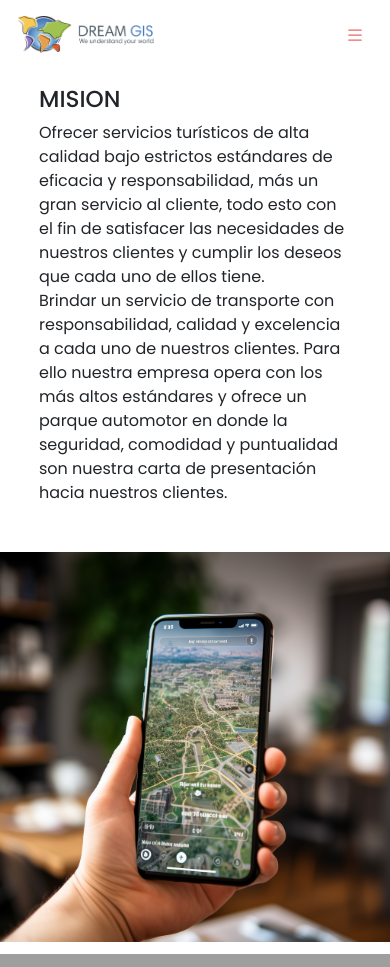
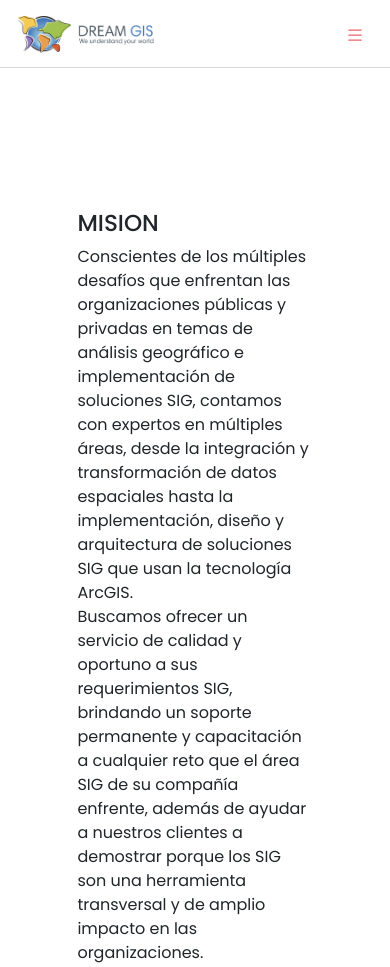
Before and after one commit to Dreamgis/dreamweb, a PHP site: page /nosotros.html in a window 390 px wide. Shown: the top 967 px of the page. Run offline with PHP 8.4, Linux system fonts and the light colour scheme; some web fonts are replaced; grey boxes are pictures that could not be loaded.

Commit message:
cambios en navegacion, estilos y contenido

```diff
--- a/css/style.css
+++ b/css/style.css
@@ -111,6 +111,7 @@ header .navegacion {
 }
 .navbar-custom-color {
   background-color: var(--blanco);
+  border-bottom: 1px solid var(--gris);
 }
 .nav-icon-color {
   color: var(--blanco);
@@ -420,11 +434,31 @@ form h2 {
 
 .contactButton {
   background-color: var(--gris);
+  background-image: url("../img/elevation1.png");
+  background-size: cover;
+  background-repeat: no-repeat;
+  background-position: center;
   height: 100%;
   display: flex;
   flex-direction: column;
   justify-content: center;
   align-items: center;
+
+  filter: gray; /* IE5+ */
+  -webkit-filter: grayscale(1); /* Webkit Nightlies & Chrome Canary */
+  -webkit-transition: all .8s ease-in-out;
+}
+
+.contactButton:hover {
+  filter: none;
+  -webkit-filter: grayscale(0);
+  -webkit-transform: scale(1.01);
+}
+
+#misionVision {
+  padding: 3em;
+  margin-top: 5em;
+  margin-bottom: 5em;
 }
 
 /*---------------------------------------------footer--------------------------------------------*/
--- a/nosotros.html
+++ b/nosotros.html
@@ -56,22 +56,22 @@
     </nav>
   </header>
   <!---------------------------------------------section------------------------------------------------->
-  <section>
+  <section id="misionVision">
     <div class="row align-items-center row-width">
       <div class="col-xs-12 col-sm-12 col-md-8 col-lg-9 mv-padding">
         <h3>MISION</h3>
         <p>
-          Ofrecer servicios turísticos de alta calidad bajo estrictos
-          estándares de eficacia y responsabilidad, más un gran servicio al
-          cliente, todo esto con el fin de satisfacer las necesidades de
-          nuestros clientes y cumplir los deseos que cada uno de ellos
-          tiene.
+          Conscientes de los múltiples desafíos que enfrentan las organizaciones
+          públicas y privadas en temas de análisis geográfico e implementación de soluciones SIG,
+          contamos con expertos en múltiples áreas, desde la integración y
+          transformación de datos espaciales hasta la implementación,
+          diseño y arquitectura de soluciones SIG que usan la tecnología ArcGIS.
           <br />
-          Brindar un servicio de transporte con responsabilidad, calidad y
-          excelencia a cada uno de nuestros clientes. Para ello nuestra
-          empresa opera con los más altos estándares y ofrece un parque
-          automotor en donde la seguridad, comodidad y puntualidad son
-          nuestra carta de presentación hacia nuestros clientes.
+          Buscamos ofrecer un servicio de calidad y oportuno a sus requerimientos SIG,
+          brindando un soporte permanente y capacitación a cualquier reto que el área SIG
+          de su compañía enfrente, además de ayudar a nuestros clientes a demostrar porque
+          los SIG son una herramienta transversal y de amplio impacto en las organizaciones.
+          <hr>
         </p>
       </div>
       <div class="col-xs-12 col-sm-12 col-md-4 col-lg-3">
@@ -80,21 +80,22 @@
     </div>
     <div class="row align-items-center row-width">
         <div class="col-xs-12 col-sm-12 col-md-4 col-lg-3">
-            <img src="img/option2.png" alt="" class="img-fluid img-margin-top" srcset="" />
+            <img src="img/elevation3.png" alt="" class="img-fluid img-margin-top" srcset="" />
         </div>
         <div class="col-xs-12 col-sm-12 col-md-8 col-lg-9 mv-padding">
           <h3>VISION</h3>
           <p>
-            Ofrecer servicios turísticos de alta calidad bajo estrictos
-            estándares de eficacia y responsabilidad, más un gran servicio al
-            cliente, todo esto con el fin de satisfacer las necesidades de
-            nuestros clientes y cumplir los deseos que cada uno de ellos
-            tiene. <br />
-            Brindar un servicio de transporte con responsabilidad, calidad y
-            excelencia a cada uno de nuestros clientes. Para ello nuestra
-            empresa opera con los más altos estándares y ofrece un parque
-            automotor en donde la seguridad, comodidad y puntualidad son
-            nuestra carta de presentación hacia nuestros clientes.
+            Conscientes de los múltiples desafíos que enfrentan las organizaciones
+            públicas y privadas en temas de análisis geográfico e implementación de soluciones SIG,
+            contamos con expertos en múltiples áreas, desde la integración y
+            transformación de datos espaciales hasta la implementación,
+            diseño y arquitectura de soluciones SIG que usan la tecnología ArcGIS.
+            <br />
+            Buscamos ofrecer un servicio de calidad y oportuno a sus requerimientos SIG,
+            brindando un soporte permanente y capacitación a cualquier reto que el área SIG
+            de su compañía enfrente, además de ayudar a nuestros clientes a demostrar porque
+            los SIG son una herramienta transversal y de amplio impacto en las organizaciones.
+            <hr>
           </p>
         </div>
     </div>
@@ -102,16 +103,23 @@
   <section id="historia">
     <div class="row justify-content-around align-items-center">
       <div class="col-xs-8 col-sm-4">
-        <img src="img/option4.png" class="img-fluid" srcset="" />
+        <img src="img/dreamgis1.png" class="img-fluid" srcset="" />
       </div>
       <div class="col-xs-8 col-sm-8">
         <div class="row mv-padding">
           <h3 class="text-center">HISTORIA</h3>
-          <p>
-            Historia de Dreamgis
-            <br />
-            Continuacion
-          </p>
+          <di>
+            Conscientes de los múltiples desafíos que enfrentan las organizaciones
+            públicas y privadas en temas de análisis geográfico e implementación de soluciones SIG,
+            contamos con expertos en múltiples áreas, desde la integración y
+            transformación de datos espaciales hasta la implementación,
+            diseño y arquitectura de soluciones SIG que usan la tecnología ArcGIS.
+            <hr />
+            Buscamos ofrecer un servicio de calidad y oportuno a sus requerimientos SIG,
+            brindando un soporte permanente y capacitación a cualquier reto que el área SIG
+            de su compañía enfrente, además de ayudar a nuestros clientes a demostrar porque
+            los SIG son una herramienta transversal y de amplio impacto en las organizaciones.
+          </di>
         </div>
       </div>
     </div>
```
Also changed, not shown: other parts of css/style.css (+29 -88 lines), contacto.html (+9 -8 lines), index.html (+7 -7 lines), img/dreamgis1.png (added), img/dreamgis2.png (added), img/dreamgis3.png (added), img/elevation1.png (added), img/trotamundos.jpg (deleted), 9 other files.
